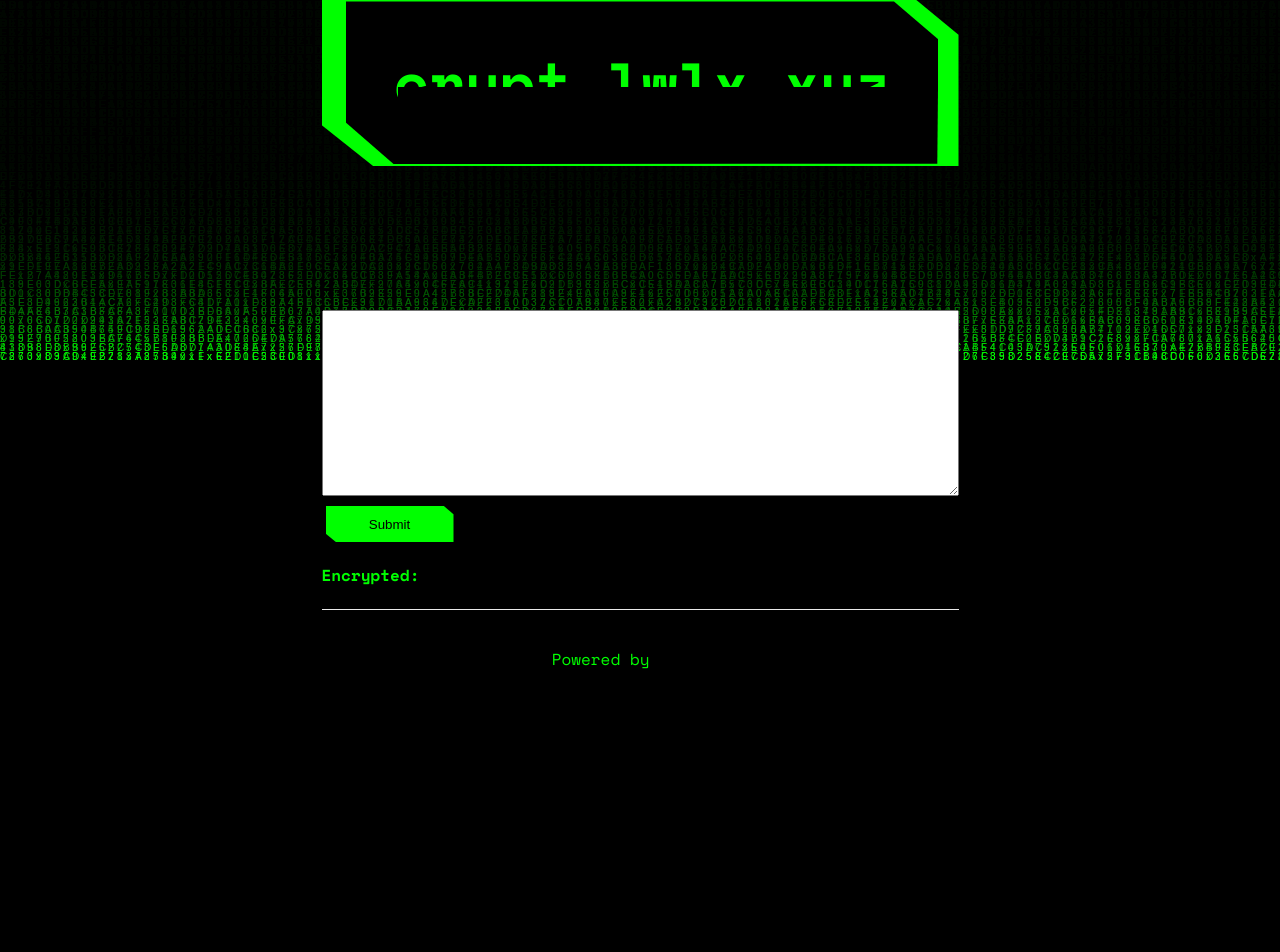
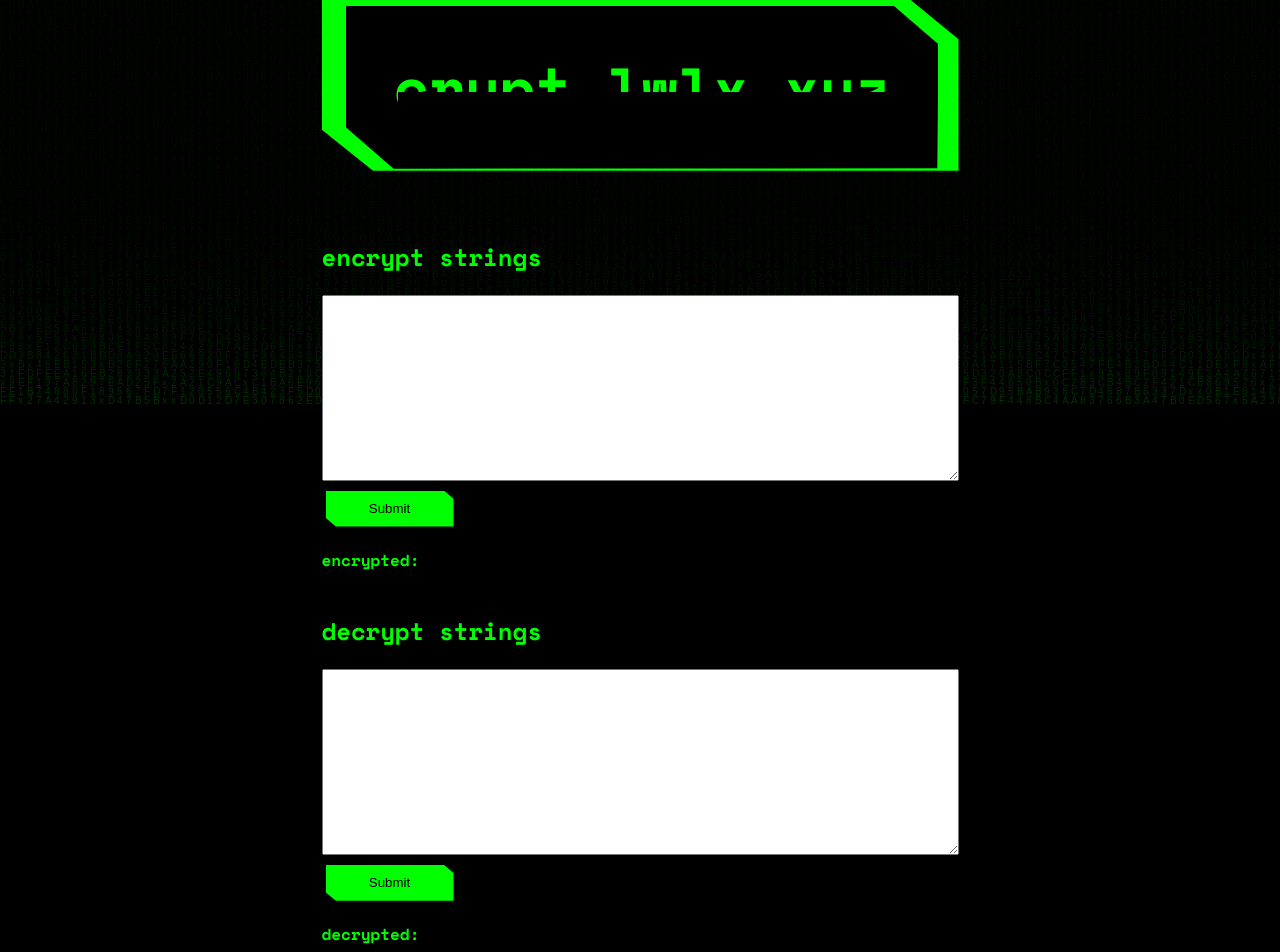
Before and after one commit to Lawlez/crypt, a Next.js app: page / in a window 1280 px wide. Shown: the top 952 px of the page. Before the commit the page ends 800 px from the top, so only its background shows below. Built offline with nearby package versions, Linux system fonts and the light colour scheme.

Commit message:
fixed matrix err + adds csr

```diff
--- /dev/null
+++ b/func/clientSideRenderer.js
@@ -0,0 +1,20 @@
+import { useEffect, useState, memo } from "react";
+const ClientSideOnlyRenderer = memo(function ClientSideOnlyRenderer({
+  initialSsrDone = false,
+  renderDone,
+  renderLoading,
+}) {
+  const [ssrDone, setSsrDone] = useState(initialSsrDone);
+
+  useEffect(function afterMount() {
+    setSsrDone(true);
+  }, []);
+
+  if (!ssrDone) {
+    return renderLoading();
+  }
+
+  return renderDone();
+});
+
+export default ClientSideOnlyRenderer;
--- a/package.json
+++ b/package.json
@@ -9,7 +9,7 @@
   },
   "dependencies": {
     "browserify-aes": "^1.2.0",
-    "next": "9.5.3",
+    "next": "^10.0",
     "randombytes": "^2.1.0",
     "react": "16.13.1",
     "react-dom": "16.13.1"
--- a/pages/index.js
+++ b/pages/index.js
@@ -1,28 +1,73 @@
 import Head from "next/head";
 import styles from "../styles/Home.module.css";
-import react, { useState } from "react";
+import { useState } from "react";
 import MatrixEffect from "./matrix";
+import ClientSideOnlyRenderer from "../func/clientSideRenderer";
 
-const encrypt = (e) => {
-  e.preventDefault();
-  e.persist();
-};
-
-export default function Home() {
+export default function Home({ req }) {
   const [formValues, setFormValues] = useState({ value: "" });
+  const [formValues2, setFormValues2] = useState({ value: "" });
   const [encrypted, setEncrypted] = useState("");
+  const [decrypted, setDecrypted] = useState("");
+  const [isServer, setIsServer] = useState(!!req);
   const handleChange = (e) => {
     setFormValues({ value: e.target.value });
   };
-  const submitForm = async () => {
-    fetch("/api/enc?data=" + formValues.value).then((response) =>
+  const handleChange2 = (e) => {
+    setFormValues2({ value: e.target.value });
+  };
+
+  const encrypt = async (e) => {
+    e.preventDefault();
+    e.persist();
+    if (!formValues.value) {
+      return;
+    }
+    fetch("/api/enc?data=" + formValues.value, {
+      method: "GET",
+      //body: formValues.value, // body data type must match "Content-Type" header
+    })
+      .then((response) =>
         response.json().then((json) => setEncrypted(json.data))
-    );
+      )
+      .catch((err) => {
+        if (!formValues.value) {
+          return;
+        }
+        console.log(err);
+      });
   };
+
+  const decrypt = async (e) => {
+    e.preventDefault();
+    e.persist();
+    if (!formValues2.value) {
+      return;
+    }
+    fetch("/api/dec?data=" + formValues2.value, {
+      method: "GET",
+      //body: formValues.value, // body data type must match "Content-Type" header
+    })
+      .then((response) =>
+        response.json().then((json) => setDecrypted(json.data))
+      )
+      .catch((err) => {
+        if (!formValues2.value) {
+          return;
+        }
+        console.log(err);
+      });
+  };
+  const Matrix = () => <MatrixEffect />;
 
   return (
     <div className={styles.container}>
-      <MatrixEffect />
+      <ClientSideOnlyRenderer
+        initialSsrDone={!isServer}
+        renderDone={Matrix}
+        renderLoading={<></>}
+      />
+
       <div className={styles.content}>
         <Head>
           <title>crypt.lwlx.xyz</title>
@@ -38,6 +83,8 @@ export default function Home() {
             </div>
           </div>
         </main>
+        <section className={styles.section}>
+          <h2>encrypt strings</h2>
           <form onSubmit={encrypt}>
             <textarea
               cols="77"
@@ -48,25 +95,51 @@ export default function Home() {
               value={formValues.value}
               onChange={handleChange}
             />
-          <div className={styles.btnContainer} onClick={submitForm}>
+            <div className={styles.btnContainer}>
               <input
                 className={styles.btn}
                 type="submit"
                 name="submit"
-              onClick={submitForm}
+                onClick={encrypt}
               />
             </div>
           </form>
-        <h4>Encrypted:</h4>
+
+          <h4>encrypted:</h4>
+          {encrypted && (
+            <div className={styles.resContainer}>
               <p>{encrypted}</p>
+            </div>
+          )}
+        </section>
+        <section>
+          <h2>decrypt strings</h2>
+          <form onSubmit={decrypt}>
+            <textarea
+              cols="77"
+              rows="12"
+              type="text"
+              name="todecrypt"
+              label="text to decrypt"
+              value={formValues2.value}
+              onChange={handleChange2}
+            />
+            <div className={styles.btnContainer}>
+              <input className={styles.btn} type="submit" name="submit" />
+            </div>
+          </form>
+          <h4>decrypted:</h4>
+          {decrypted && (
+            <div className={styles.resContainer}>
+              <p>{decrypted}</p>
+            </div>
+          )}
+          <br></br>
+        </section>
+
         <footer className={styles.footer}>
-          <a
-            href="https://vercel.com?utm_source=create-next-app&utm_medium=default-template&utm_campaign=create-next-app"
-            target="_blank"
-            rel="noopener noreferrer"
-          >
-            Powered by{" "}
-            <img src="/vercel.svg" alt="Vercel Logo" className={styles.logo} />
+          <a href="https://lwlx.xyz" target="_blank" rel="noopener noreferrer">
+            Powered by ⚡️
           </a>
         </footer>
       </div>
--- a/pages/matrix.js
+++ b/pages/matrix.js
@@ -1,23 +1,20 @@
-import react, { useEffect, useState } from "react";
+import react, { useEffect, useState, memo } from "react";
 
-const MatrixEffect = ({ children }) => {
+const MatrixEffect = memo(() => {
   const [mounted, setMounted] = useState(false);
   let canvas = "";
   let ctx = "";
 
   useEffect(() => {
     setMounted(true);
+  }, []);
 
-    return () => {
-      setMounted(false);
-    };
-  });
   if (mounted) {
     // Initialising the canvas
     canvas = window.document.querySelector("canvas");
     ctx = canvas.getContext("2d");
     canvas.width = window.innerWidth;
-    canvas.height = window.innerHeight;
+    canvas.height = window.innerHeight + 600;
   }
 
   // Setting up the letters
@@ -38,10 +35,10 @@ const MatrixEffect = ({ children }) => {
   // Setting up the draw function
   const draw = () => {
     ctx.fillStyle = "rgba(0, 0, 0, 0.08)";
-    ctx.fillRect(0, 0, window.innerWidth, window.innerHeight);
+    ctx.fillRect(0, 0, window.innerWidth, window.innerHeight + 600);
     for (let i = 0; i < drops.length; i++) {
       let text = letters[Math.floor(Math.random() * letters.length)];
-      ctx.fillStyle = "#0f0";
+      ctx.fillStyle = "rgba(0, 255, 0, 0.2)";
       ctx.fillText(text, i * fontSize, drops[i] * fontSize);
       drops[i]++;
       if (drops[i] * fontSize > window.innerHeight && Math.random() > 0.99) {
@@ -52,10 +49,10 @@ const MatrixEffect = ({ children }) => {
 
   if (mounted) {
     // Loop the animation
-    setInterval(draw, 123);
+    setInterval(draw, 80);
   }
 
-  return <canvas id="matrix-canvas">{children}</canvas>;
-};
+  return <canvas id="matrix-canvas"></canvas>;
+});
 
 export default MatrixEffect;
--- a/styles/Home.module.css
+++ b/styles/Home.module.css
@@ -87,7 +87,6 @@
   cursor: pointer;
   position: relative;
   color: #0f0;
-  top: -96px;
   margin-bottom: 48px;
   clip-path: polygon(92.5% 0, 100% 23%, 100% 100%, 8.1% 100%, 0% 75.9%, 0 0);
 }
@@ -147,8 +146,37 @@
     0 0
   );
 }
+.resContainer {
+  min-height: 40px;
+  max-height: 512px;
+  max-width: 680px;
+  display: flex;
+  align-items: center;
+  justify-content: center;
+  position: relative;
+  overflow-wrap: anywhere;
+  overflow: hidden;
+  background-color: rgba(255, 255, 255, 0.3);
+  clip-path: polygon(
+    92.5% 0,
+    100% 23.5%,
+    99.8% 99.8%,
+    8.1% 100%,
+    0% 74.3%,
+    0 0
+  );
+}
+.resContainer > p {
+  overflow-wrap: anywhere;
+  overflow: hidden;
+  max-width: 512px;
+}
+.section {
+  overflow-wrap: anywhere;
+  overflow: hidden;
+}
 .btnContainer:hover {
-  animation: glitch-animation 3s linear 0s infinite;
+  animation: glitch-animation 0.1s linear 0s;
 }
 
 /* secret trick */
```
Lines whose indentation alone changed are shown as unchanged.
